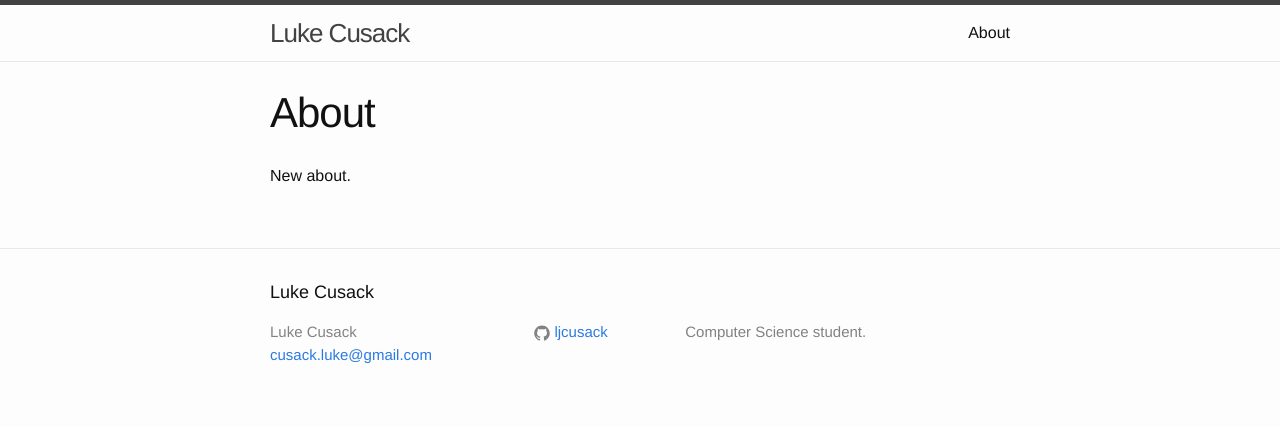
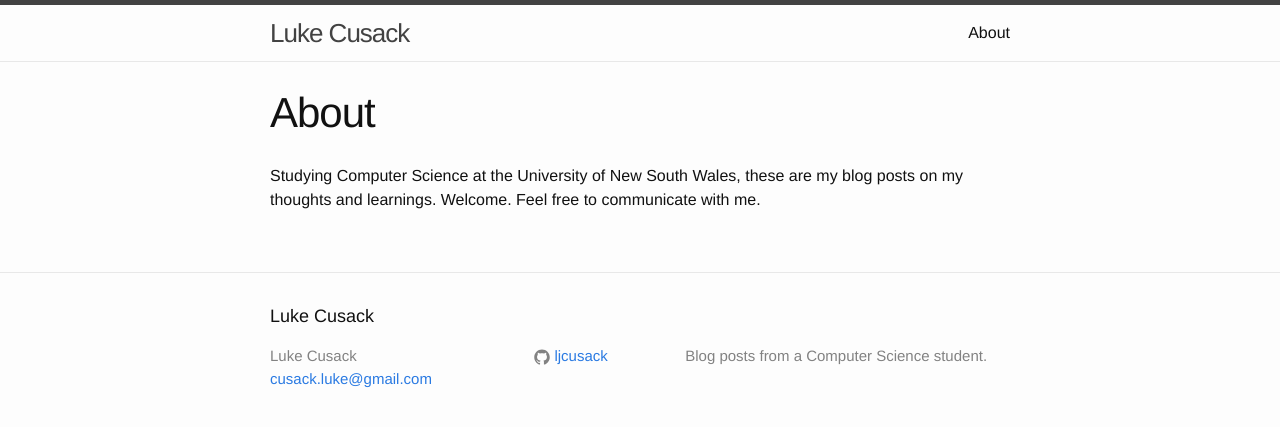
Before and after one commit to mbarry/ljcusack.github.io, a Jekyll site: the page built from about.md, in a window 1280 px wide. Shown: the top 427 px of the page. Built offline with Jekyll 4.4.1, drawn with Linux system fonts in a browser that asks for light colours.

Commit message:
updated _config.yaml and about.md

```diff
--- a/_config.yml
+++ b/_config.yml
@@ -1,7 +1,7 @@
 # Site settings
 title: Luke Cusack
 email: cusack.luke@gmail.com
-description: Computer Science student.
+description: Blog posts from a Computer Science student.
 # this means to ignore newlines until "baseurl:"
 #  Write an awesome description for your new site here. You can edit this
 #  line in _config.yml. It will appear in your document head meta (for
--- a/about.md
+++ b/about.md
@@ -4,7 +4,9 @@ title: About
 permalink: /about/
 ---
 
-New about.
+Studying Computer Science at the University of New South Wales, these
+are my blog posts on my thoughts and learnings. Welcome. Feel free
+to communicate with me.
 
 <!---
 This is the base Jekyll theme. You can find out more info about customizing your Jekyll theme, as well as basic Jekyll usage documentation at [jekyllrb.com](http://jekyllrb.com/)
```
